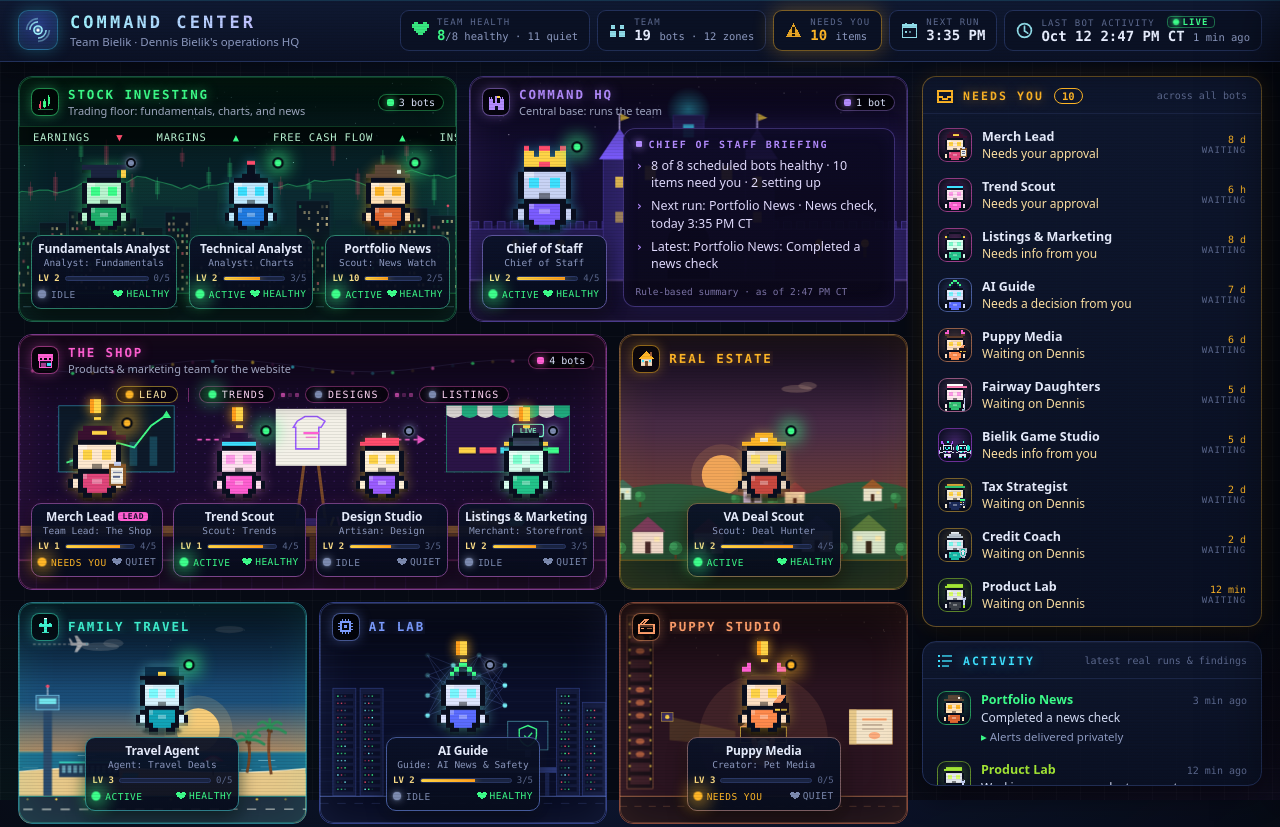
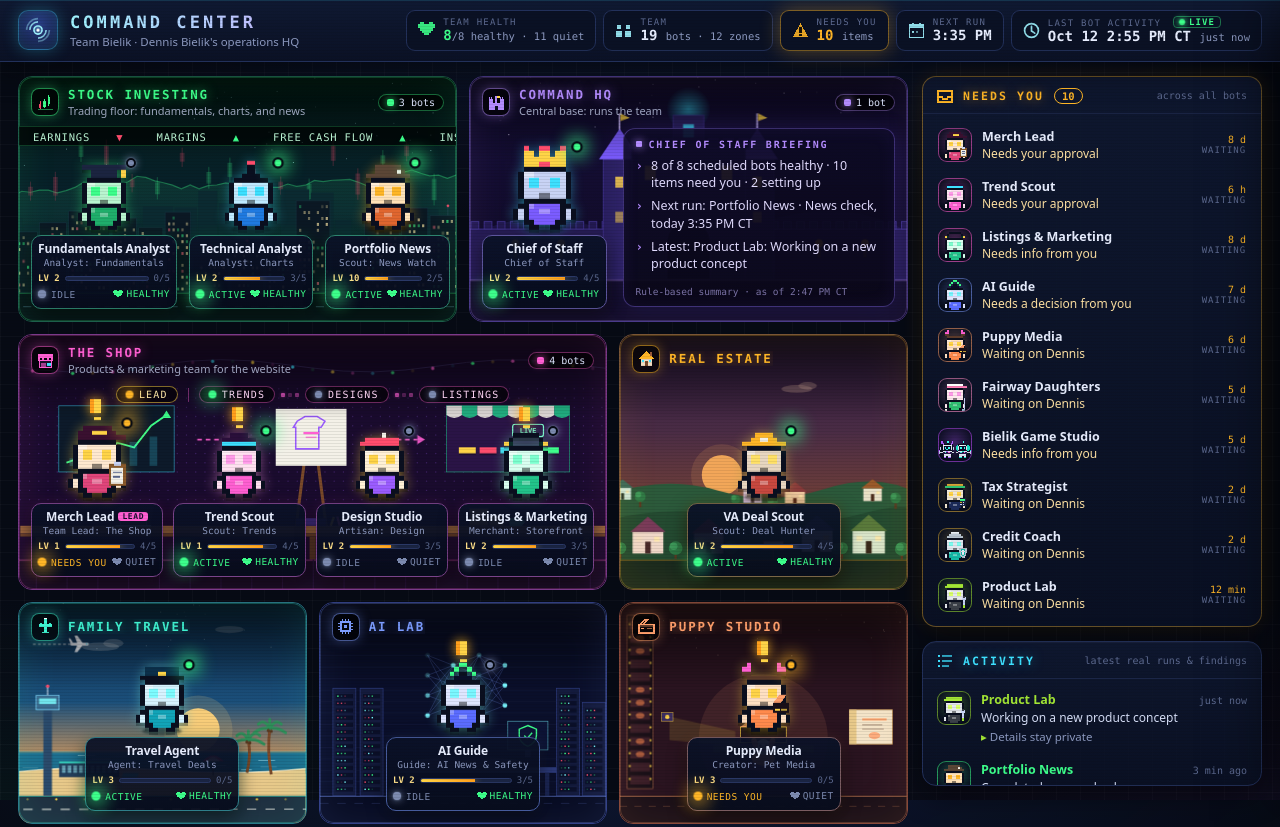
Before and after one commit to dcbielik-ai/command-center, a plain HTML site: page index.html in a window 1280 px wide. Shown: the top 827 px of the page. Drawn offline with Linux system fonts and the light colour scheme.

Commit message:
Update command center data (2026-10-12T14:47:45-05:00)

```diff
--- a/data.json
+++ b/data.json
@@ -1,5 +1,5 @@
 {
-  "updatedAt": "2026-10-12T14:45:24-05:00",
+  "updatedAt": "2026-10-12T14:47:45-05:00",
   "schemaVersion": 2,
   "team": {
     "name": "Team Bielik",
@@ -1038,10 +1038,11 @@
       "routines": "Not confirmed yet",
       "slots": [],
       "lastRun": "Working on a new product concept",
-      "lastRunAt": "2026-10-12T14:36:00-05:00",
+      "lastRunAt": "2026-10-12T14:55:00-05:00",
       "runTimes": [
         "2026-10-12T14:30:00-05:00",
-        "2026-10-12T14:36:00-05:00"
+        "2026-10-12T14:36:00-05:00",
+        "2026-10-12T14:55:00-05:00"
       ],
       "nextRun": "On demand",
       "latestFinding": "Details stay private",
@@ -1049,11 +1050,11 @@
         "Waiting on Dennis"
       ],
       "waitingSince": "2026-10-12T14:36:00-05:00",
-      "runsCompleted": 1,
+      "runsCompleted": 2,
       "created": "2026-10-12",
       "firstSeenAt": "2026-10-12T14:30:00-05:00",
       "notes": "",
-      "updatedAt": "2026-10-12T14:36:00-05:00",
+      "updatedAt": "2026-10-12T14:55:00-05:00",
       "avatar": {
         "hat": "goggles",
         "head": "#e4e8ec",
@@ -1118,6 +1119,12 @@
     }
   ],
   "feed": [
+    {
+      "bot": "product-lab",
+      "at": "2026-10-12T14:55:00-05:00",
+      "text": "Working on a new product concept",
+      "finding": "Details stay private"
+    },
     {
       "bot": "portfolio-news",
       "at": "2026-10-12T14:44:40-05:00",
@@ -1200,20 +1207,15 @@
       "at": "2026-10-12T09:01:00-05:00",
       "text": "Completed a news check",
       "finding": "Alerts delivered privately"
-    },
-    {
-      "bot": "chief-of-staff",
-      "at": "2026-10-12T08:40:46-05:00",
-      "text": "Team at 18 bots across 11 zones; 8 items are waiting on Dennis."
     }
   ],
   "briefing": {
     "lines": [
       "8 of 8 scheduled bots healthy · 10 items need you · 2 setting up",
       "Next run: Portfolio News · News check, today 3:35 PM CT",
-      "Latest: Portfolio News: Completed a news check"
+      "Latest: Product Lab: Working on a new product concept"
     ],
-    "at": "2026-10-12T14:45:24-05:00"
+    "at": "2026-10-12T14:47:45-05:00"
   },
-  "generatedAt": "2026-10-12T14:45:24-05:00"
+  "generatedAt": "2026-10-12T14:47:45-05:00"
 }
--- a/index.html
+++ b/index.html
@@ -14,7 +14,7 @@
    ===================================================================== */
 /* TEAM_DATA:BEGIN */
 const TEAM_DATA = {
-  "updatedAt": "2026-10-12T14:45:24-05:00",
+  "updatedAt": "2026-10-12T14:47:45-05:00",
   "schemaVersion": 2,
   "team": {
     "name": "Team Bielik",
@@ -1053,10 +1053,11 @@ const TEAM_DATA = {
       "routines": "Not confirmed yet",
       "slots": [],
       "lastRun": "Working on a new product concept",
-      "lastRunAt": "2026-10-12T14:36:00-05:00",
+      "lastRunAt": "2026-10-12T14:55:00-05:00",
       "runTimes": [
         "2026-10-12T14:30:00-05:00",
-        "2026-10-12T14:36:00-05:00"
+        "2026-10-12T14:36:00-05:00",
+        "2026-10-12T14:55:00-05:00"
       ],
       "nextRun": "On demand",
       "latestFinding": "Details stay private",
@@ -1064,11 +1065,11 @@ const TEAM_DATA = {
         "Waiting on Dennis"
       ],
       "waitingSince": "2026-10-12T14:36:00-05:00",
-      "runsCompleted": 1,
+      "runsCompleted": 2,
       "created": "2026-10-12",
       "firstSeenAt": "2026-10-12T14:30:00-05:00",
       "notes": "",
-      "updatedAt": "2026-10-12T14:36:00-05:00",
+      "updatedAt": "2026-10-12T14:55:00-05:00",
       "avatar": {
         "hat": "goggles",
         "head": "#e4e8ec",
@@ -1134,6 +1135,12 @@ const TEAM_DATA = {
   ],
   "feed": [
     {
+      "bot": "product-lab",
+      "at": "2026-10-12T14:55:00-05:00",
+      "text": "Working on a new product concept",
+      "finding": "Details stay private"
+    },
+    {
       "bot": "portfolio-news",
       "at": "2026-10-12T14:44:40-05:00",
       "text": "Completed a news check",
@@ -1215,22 +1222,17 @@ const TEAM_DATA = {
       "at": "2026-10-12T09:01:00-05:00",
       "text": "Completed a news check",
       "finding": "Alerts delivered privately"
-    },
-    {
-      "bot": "chief-of-staff",
-      "at": "2026-10-12T08:40:46-05:00",
-      "text": "Team at 18 bots across 11 zones; 8 items are waiting on Dennis."
     }
   ],
   "briefing": {
     "lines": [
       "8 of 8 scheduled bots healthy · 10 items need you · 2 setting up",
       "Next run: Portfolio News · News check, today 3:35 PM CT",
-      "Latest: Portfolio News: Completed a news check"
+      "Latest: Product Lab: Working on a new product concept"
     ],
-    "at": "2026-10-12T14:45:24-05:00"
+    "at": "2026-10-12T14:47:45-05:00"
   },
-  "generatedAt": "2026-10-12T14:45:24-05:00"
+  "generatedAt": "2026-10-12T14:47:45-05:00"
 };
 /* TEAM_DATA:END */
 </script>
```
